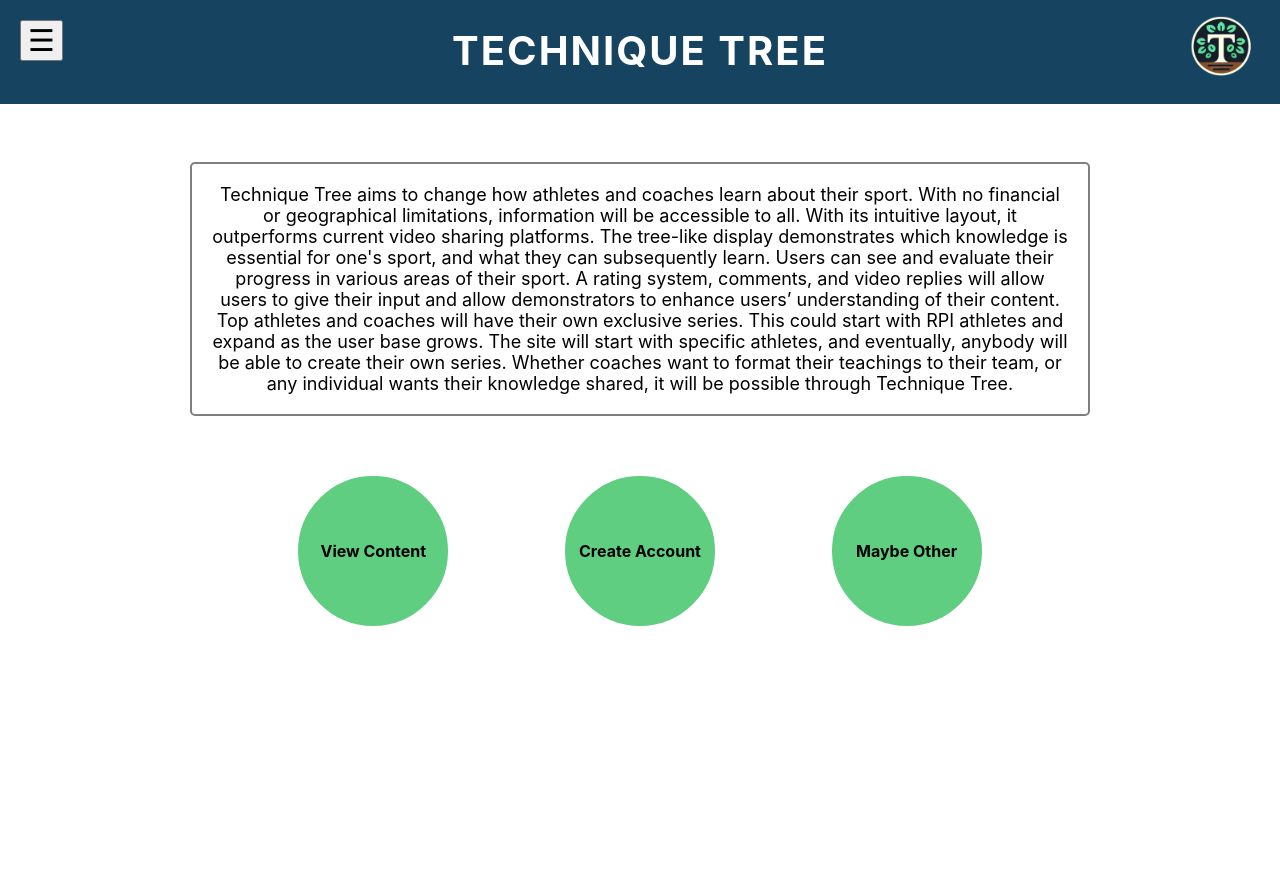
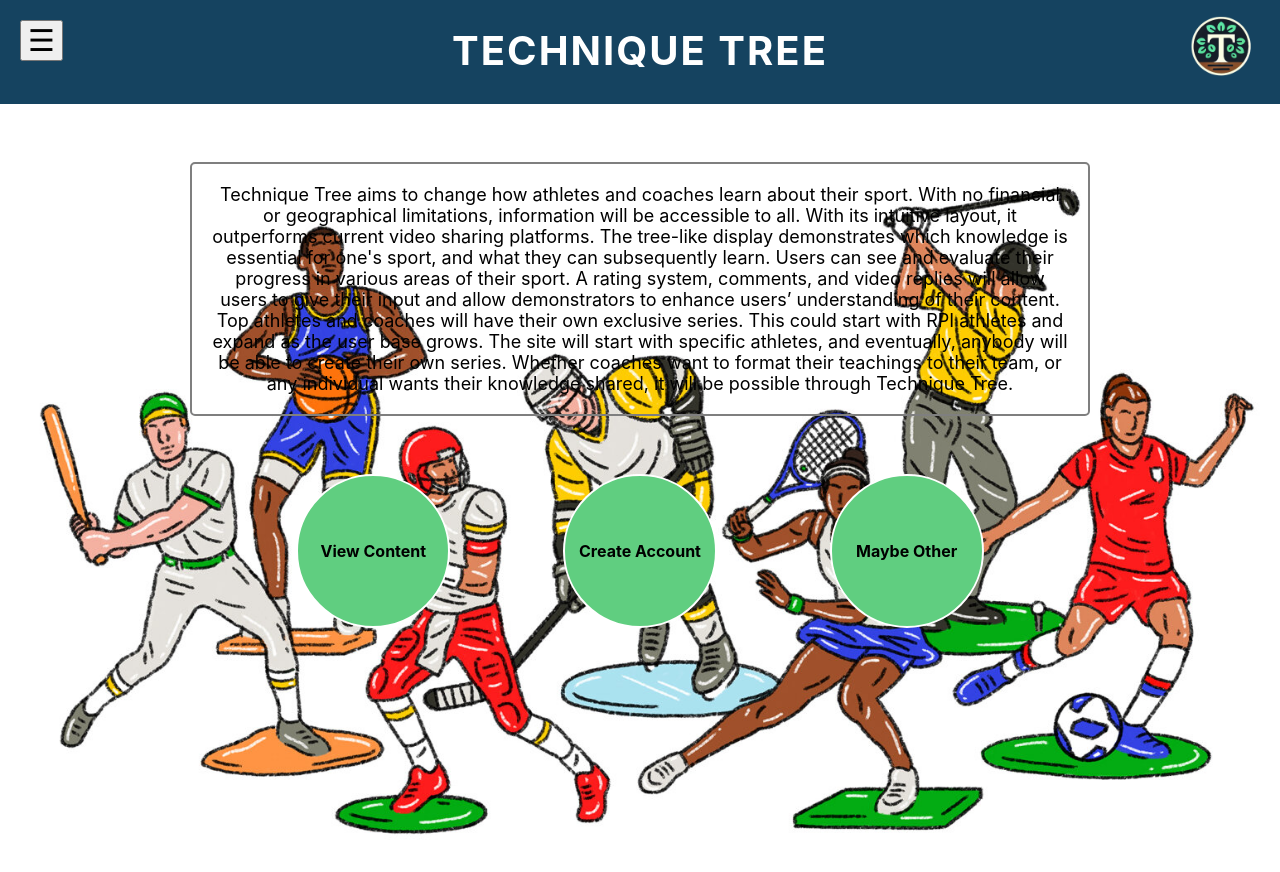
Before and after one commit to seanhaas33/TechniqueTree, a React (Create React App) app in the folder frontend/: page / in a window 1280 px wide. Shown: the top 872 px of the page. Built offline with nearby package versions, Linux system fonts and the light colour scheme.

Commit message:
Updated homepage.jsx
changed the background image, made the buttons clickable, so they take you to another page

```diff
--- a/frontend/src/pages/homepage.css
+++ b/frontend/src/pages/homepage.css
@@ -1,11 +1,14 @@
-/* Container for the homepage */
 .homepage-container {
   display: flex;
   flex-direction: column;
   align-items: center;
   padding: 20px;
-  min-height: 100vh; /* Ensure it covers the full viewport height */
-  color: white; /* Make text readable on the blue background */
+  min-height: 100vh;
+  color: white;
+  background-image: url('/public/background.jpg');
+  background-size: cover;
+  background-position: center;
+  background-repeat: no-repeat;
 }
 
 
@@ -34,20 +37,37 @@
   margin-top: 20px;
 }
 
+/* Button styling */
 .button {
   display: flex;
   justify-content: center;
   align-items: center;
   width: 150px;
   height: 150px;
-  border: 2px solid white; /* White border to match theme */
+  border: 2px solid white;
   border-radius: 50%;
-  text-align: center;
   font-size: 16px;
   font-weight: bold;
   cursor: pointer;
-  color: rgb(0, 0, 0); /* Black text for buttons */
-  background-color: rgb(96, 206, 128); /* Secondary Green background */
+  color: rgb(0, 0, 0);
+  background-color: rgb(96, 206, 128);
+  transition: background-color 0.3s ease;
+}
+
+/* Ensure the link fills the entire button */
+.button-link {
+  display: flex;
+  justify-content: center;
+  align-items: center;
+  width: 100%;
+  height: 100%;
+  text-decoration: none; /* Remove underline */
+  color: inherit; /* Inherit text color */
+}
+
+.button:hover {
+  background-color: rgb(127, 127, 127);
+  color: white;
 }
 
 .button:hover {
--- a/frontend/src/pages/homepage.jsx
+++ b/frontend/src/pages/homepage.jsx
@@ -27,7 +27,7 @@
       {/* Circular Buttons Section */}
       <section className="buttons-section">
         <div className="button">
-          <span>View Content</span>
+          <a href="/sports" className="button-link">View Content</a>
         </div>
         <div className="button">
           <span>Create Account</span>
@@ -36,6 +36,8 @@
           <span>Maybe Other</span>
         </div>
       </section>
+
+
     </div>
   );
 };
```
Also changed, not shown: frontend/public/background.jpg (added).
